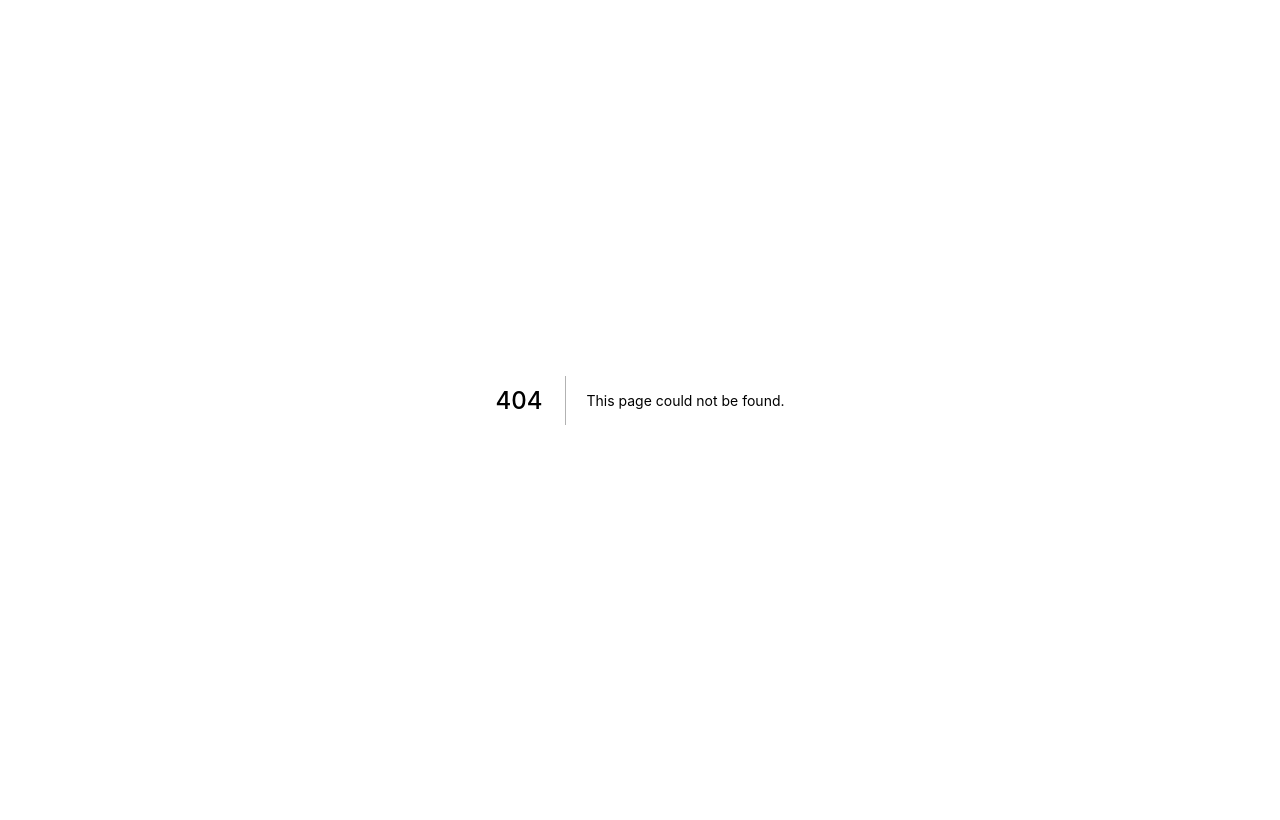
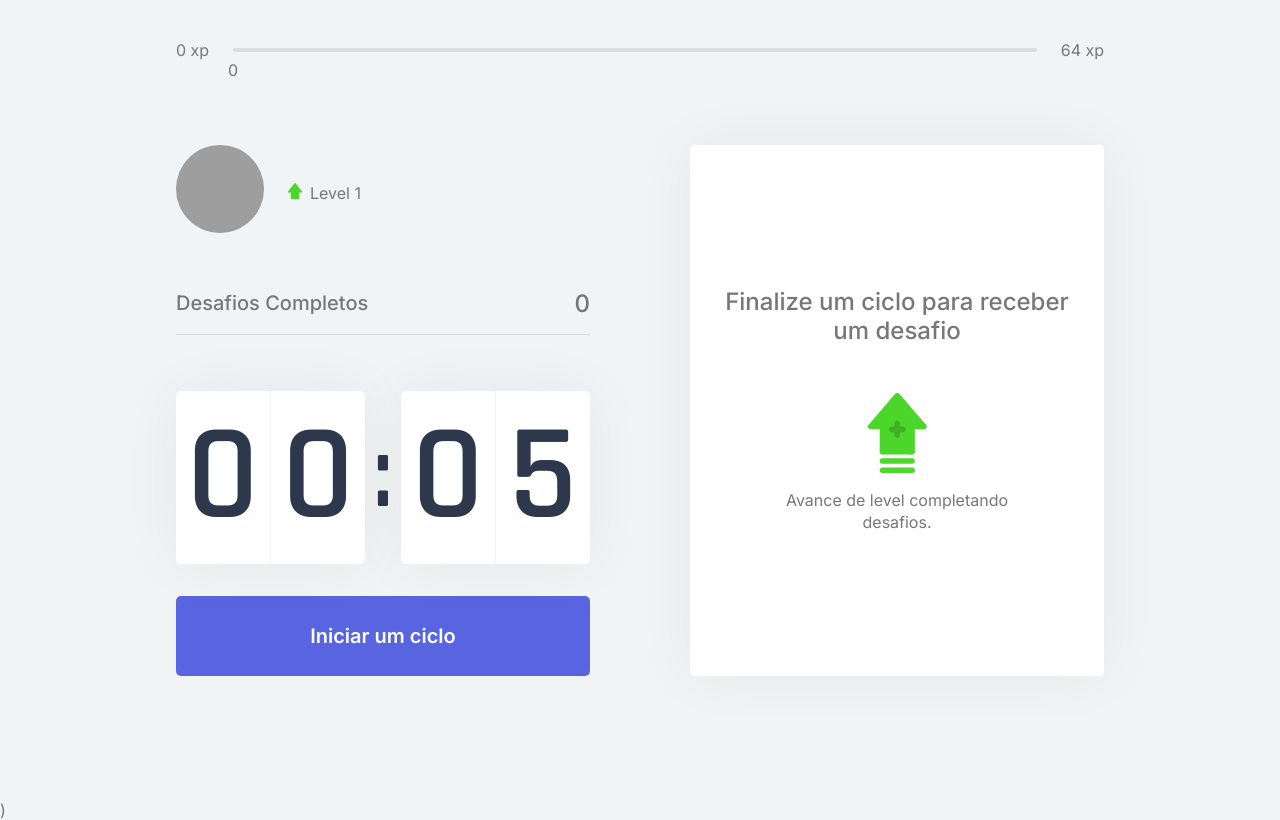
Before and after one commit to paichato/moveit-next, a Next.js app: page /moveit in a window 1280 px wide. Before the commit this address had no page. Built offline with nearby package versions, Linux system fonts and the light colour scheme; grey boxes are pictures that could not be loaded.

Commit message:
:construction: add /moveit

```diff
--- /dev/null
+++ b/src/pages/moveit/index.tsx
@@ -0,0 +1,203 @@
+import { ExperienceBar } from "../../components/ExperienceBar";
+import Head from "next/head";
+import { Profile } from "../../components/Profile";
+import styles from "../../styles/pages/Home.module.css";
+import { CompletedChallenges } from "../../components/CompletedChallenges";
+import { Countdown } from "../../components/Countdown";
+import { ChallengeBox } from "../../components/ChallengeBox";
+import { CountdownProvider } from "../../contexts/CountdownContext";
+import { GetServerSideProps } from "next";
+import { ChallengesProvider } from "../../contexts/ChallengeContext";
+
+import { ToastContainer } from "react-toastify";
+import "react-toastify/dist/ReactToastify.css";
+
+import { LogginContext} from "../../contexts/LogginContext";
+import { useContext } from "react";
+
+import { useRouter } from "next/router";
+
+interface HomeProps {
+  level: number;
+  currentXp: number;
+  challengesCompleted: number;
+}
+
+export default function Home(props: HomeProps) {
+  const { isLogged } = useContext(LogginContext);
+
+
+
+
+  const router = useRouter();
+
+
+
+  return (
+    <>
+
+        <ChallengesProvider
+          level={props.level}
+          currentXp={props.currentXp}
+          challengesCompleted={props.challengesCompleted}
+        >
+          <ToastContainer
+            position="top-center"
+            autoClose={5000}
+            hideProgressBar={false}
+            newestOnTop={false}
+            closeOnClick
+            rtl={false}
+            pauseOnFocusLoss
+            draggable
+            pauseOnHover
+          />
+
+
+
+
+
+
+         <div className={styles.container}>
+            <Head>
+              <title>Inicio | move.it</title>
+            </Head>
+
+            <ExperienceBar />
+
+            <CountdownProvider>
+              <section>
+                <div>
+                  <Profile />
+                  <CompletedChallenges />
+                  <Countdown />
+                </div>
+                <div>
+                  <ChallengeBox />
+                </div>
+              </section>
+            </CountdownProvider>
+          </div>
+
+         )
+        </ChallengesProvider>
+
+    </>
+  );
+}
+
+export const getServerSideProps: GetServerSideProps = async (ctx) => {
+  const { level, currentXp, challengesCompleted } = ctx.req.cookies;
+
+  return {
+    props: {
+      level: Number(level),
+      currentXp: Number(currentXp),
+      challengesCompleted: Number(challengesCompleted),
+
+    },
+  };
+};
+
+
+
+// import { ExperienceBar } from "../components/ExperienceBar";
+// import Head from "next/head";
+// import { Profile } from "../components/Profile";
+// import styles from "../styles/pages/Home.module.css";
+// import { CompletedChallenges } from "../components/CompletedChallenges";
+// import { Countdown } from "../components/Countdown";
+// import { ChallengeBox } from "../components/ChallengeBox";
+// import { CountdownProvider } from "../contexts/CountdownContext";
+// import { GetServerSideProps } from "next";
+// import { ChallengesProvider } from "../contexts/ChallengeContext";
+
+// import { ToastContainer } from "react-toastify";
+// import "react-toastify/dist/ReactToastify.css";
+
+// import { LogginContext, LogginProvider} from "../contexts/LogginContext";
+// import { useContext,useState } from "react";
+
+// import { useRouter } from "next/router";
+
+// interface HomeProps {
+//   level: number;
+//   currentXp: number;
+//   challengesCompleted: number;
+// }
+
+// export default function Home(props: HomeProps) {
+//   const { isLogged } = useContext(LogginContext);
+
+//   const [logado, setlogado] = useState(isLogged);
+
+
+//   const router = useRouter();
+
+
+
+//   return (
+//     <>
+
+//         <ChallengesProvider
+//           level={props.level}
+//           currentXp={props.currentXp}
+//           challengesCompleted={props.challengesCompleted}
+//         >
+//           <ToastContainer
+//             position="top-center"
+//             autoClose={5000}
+//             hideProgressBar={false}
+//             newestOnTop={false}
+//             closeOnClick
+//             rtl={false}
+//             pauseOnFocusLoss
+//             draggable
+//             pauseOnHover
+//           />
+
+
+
+
+
+
+//          <div className={styles.container}>
+//             <Head>
+//               <title>Inicio | move.it</title>
+//             </Head>
+
+//             <ExperienceBar />
+
+//             <CountdownProvider>
+//               <section>
+//                 <div>
+//                   <Profile />
+//                   <CompletedChallenges />
+//                   <Countdown />
+//                 </div>
+//                 <div>
+//                   <ChallengeBox />
+//                 </div>
+//               </section>
+//             </CountdownProvider>
+//           </div>
+
+//          )
+//         </ChallengesProvider>
+
+//     </>
+//   );
+// }
+
+// export const getServerSideProps: GetServerSideProps = async (ctx) => {
+//   const { level, currentXp, challengesCompleted } = ctx.req.cookies;
+
+//   return {
+//     props: {
+//       level: Number(level),
+//       currentXp: Number(currentXp),
+//       challengesCompleted: Number(challengesCompleted),
+
+//     },
+//   };
+// };
```
